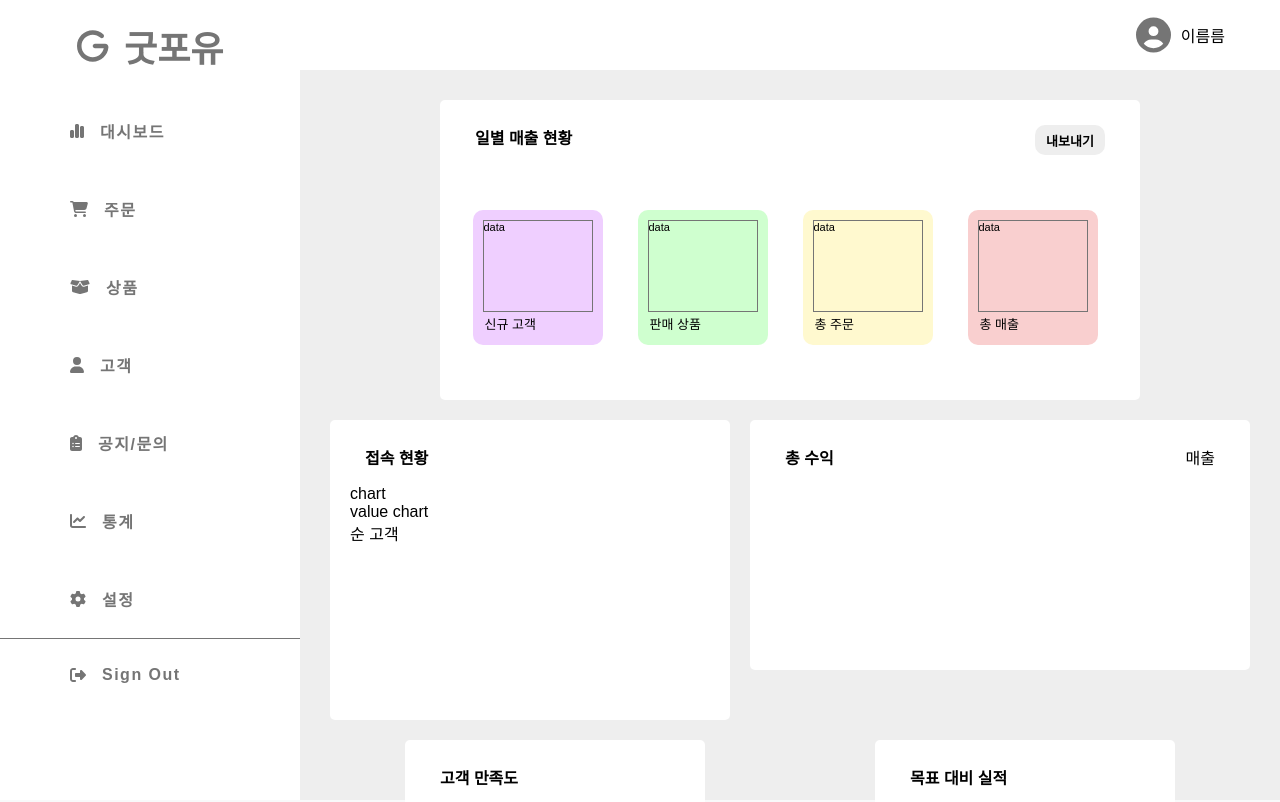
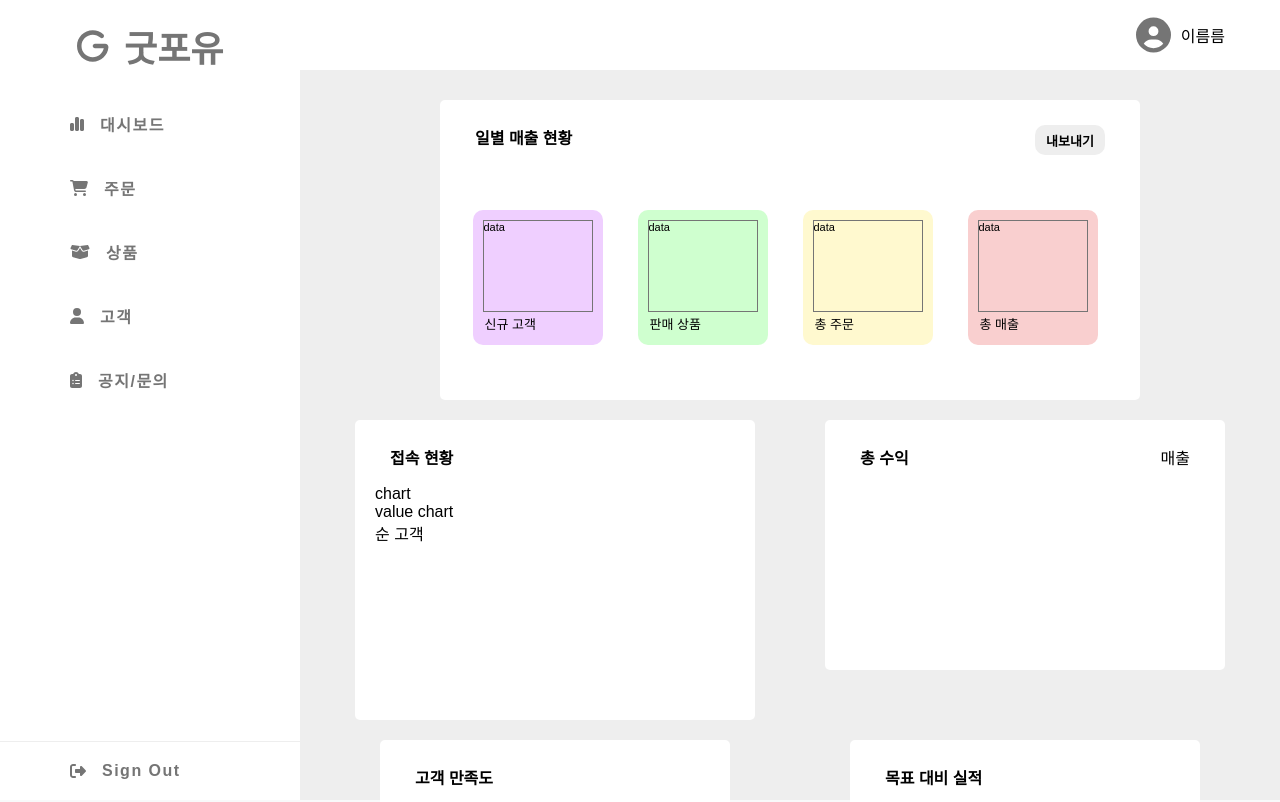
Before and after one commit to Chaerini/Moble_Goods, a React (Create React App) app in the folder client/: page /admin in a window 1280 px wide. Shown: the top 802 px of the page. Built offline with nearby package versions, Linux system fonts and the light colour scheme.

Commit message:
다시 풀

```diff
--- a/client/src/pages/admin/adminSidebar/AdminSidebar.jsx
+++ b/client/src/pages/admin/adminSidebar/AdminSidebar.jsx
@@ -1,5 +1,5 @@
 import React, { useState, useEffect } from "react";
-import { useNavigate } from "react-router-dom";
+// import { useNavigate } from "react-router-dom";
 import { Link } from "react-router-dom";
 import "./adminSidebar.css";
 import { FontAwesomeIcon } from "@fortawesome/react-fontawesome";
@@ -32,9 +32,8 @@ const AdminSidebar = () => {
       </div>
       <div className="sidebar-menu">
         <ul className="sidebar-menu-list">
-          <li>
-            {" "}
-            <div className="sidebar-menu-item" onClick={refreshPage}>
+          <li onClick={refreshPage}>
+            <div className="sidebar-menu-item">
               <FontAwesomeIcon
                 icon={faChartSimple}
                 className="sidebar-menu-icon"
@@ -42,7 +41,8 @@ const AdminSidebar = () => {
               <p className="sidebar-menu-text">대시보드</p>
             </div>
           </li>
-          <li>
+          <li id="order">
+            <Link to="order" className="sidebar-link">
               <div className="sidebar-menu-item">
                 <FontAwesomeIcon
                   icon={faShoppingCart}
@@ -50,20 +50,28 @@ const AdminSidebar = () => {
                 />
                 <p className="sidebar-menu-text">주문</p>
               </div>
+            </Link>
           </li>
-          <li>
+          <li id="product">
+            <Link to="product" className="sidebar-link">
               <div className="sidebar-menu-item">
-              <FontAwesomeIcon icon={faBoxOpen} className="sidebar-menu-icon" />
+                <FontAwesomeIcon
+                  icon={faBoxOpen}
+                  className="sidebar-menu-icon"
+                />
                 <p className="sidebar-menu-text">상품</p>
               </div>
+            </Link>
           </li>
-          <li>
+          <li id="customer">
+            <Link to="customer" className="sidebar-link">
               <div className="sidebar-menu-item">
                 <FontAwesomeIcon icon={faUser} className="sidebar-menu-icon" />
                 <p className="sidebar-menu-text">고객</p>
               </div>
+            </Link>
           </li>
-          <li>
+          <li id="board">
             <div className="sidebar-menu-item">
               <FontAwesomeIcon
                 icon={faClipboardList}
@@ -73,27 +81,14 @@ const AdminSidebar = () => {
             </div>
           </li>
           <li>
-            <div className="sidebar-menu-item">
-              <FontAwesomeIcon
-                icon={faChartLine}
-                className="sidebar-menu-icon"
-              />
-              <p className="sidebar-menu-text">통계</p>
-            </div>
-          </li>
-          <li>
-            <div className="sidebar-menu-item">
-              <FontAwesomeIcon icon={faCog} className="sidebar-menu-icon" />
-              <p className="sidebar-menu-text">설정</p>
-            </div>
-          </li>
-          <li>
-            <div className="sidebar-menu-item topline" onClick={handleSignOut}>
+            <div className="sidebar-menu-line">
+              <div className="sidebar-menu-item" onClick={handleSignOut}>
                 <FontAwesomeIcon
                   icon={faSignOutAlt}
                   className="sidebar-menu-icon"
                 />
                 <p className="sidebar-menu-text">Sign Out</p>
+              </div>
             </div>
           </li>
         </ul>
--- a/client/src/pages/admin/adminSidebar/adminSidebar.css
+++ b/client/src/pages/admin/adminSidebar/adminSidebar.css
@@ -53,7 +53,7 @@
   display: flex;
   width: 100%;
   align-items: center;
-  padding: 9px 70px;
+  padding: 2px 70px;
   font-size: 16px;
   font-weight: 600;
   color: var(--c-darkgray);
@@ -89,8 +89,15 @@
   letter-spacing: 1.5px;
 }
 
-.topline {
-  border-top: 1px solid var(--c-darkgray);
+.sidebar-menu-line {
+  border-top: 1px solid var(--c-lightgray);
+  bottom: 0;
+  position: fixed;
+  width: 300px;
+}
+
+.sidebar-link {
+  text-decoration: none;
 }
 
 /*  */
--- a/client/src/pages/admin/dashboard/dashboard.css
+++ b/client/src/pages/admin/dashboard/dashboard.css
@@ -139,7 +139,7 @@
 /* 카드 3 */
 .dashboard-revenue-wrapper {
   display: flex;
-  width: 500px;
+  width: 400px;
   height: 250px;
   flex-direction: column;
   background-color: var(--c-bg-white);
@@ -152,7 +152,7 @@
 .dashboard-customer-satisfaction-wrapper,
 .dashboard-target-reality-wrapper {
   display: flex;
-  width: 300px;
+  width: 350px;
   height: 250px;
   flex-direction: column;
   background-color: var(--c-bg-white);
```
Lines whose indentation alone changed are shown as unchanged.
